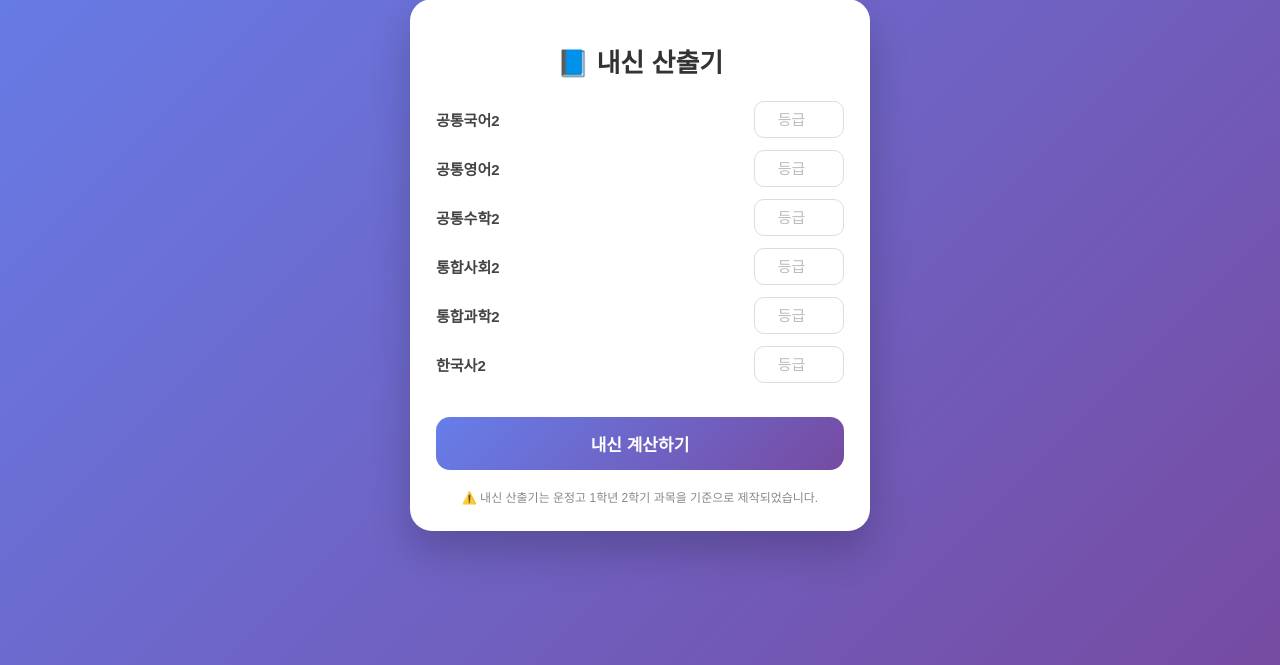
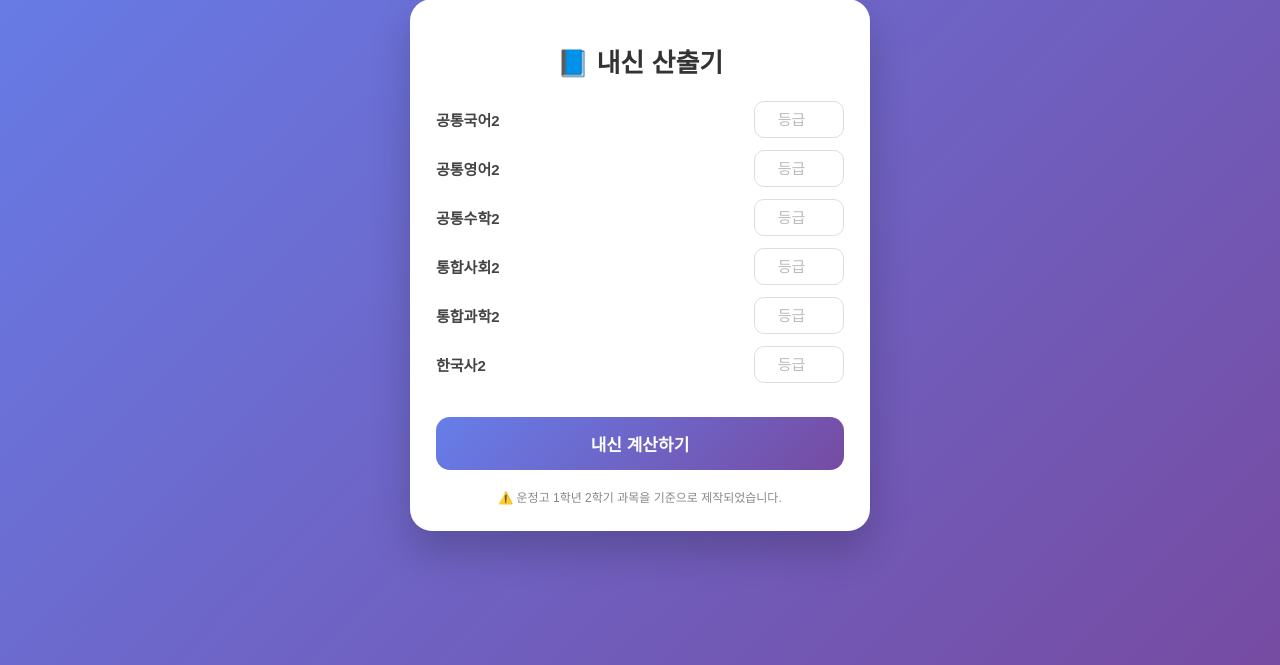
Before and after one commit to koutlier/grade-web, a Flask app: page / in a window 1280 px wide. Shown: the part 135-800 px from the top of the page. Run offline with Flask 3, Linux system fonts and the light colour scheme; some web fonts are replaced.

Commit message:
경고 글자 넘어가는거 제거

```diff
--- a/templates/index.html
+++ b/templates/index.html
@@ -187,7 +187,7 @@
     {% endif %}
 
     <div class="note">
-        ⚠️ 내신 산출기는 운정고 1학년 2학기 과목을 기준으로 제작되었습니다.
+        ⚠️ 운정고 1학년 2학기 과목을 기준으로 제작되었습니다.
     </div>
 </div>
 
```
